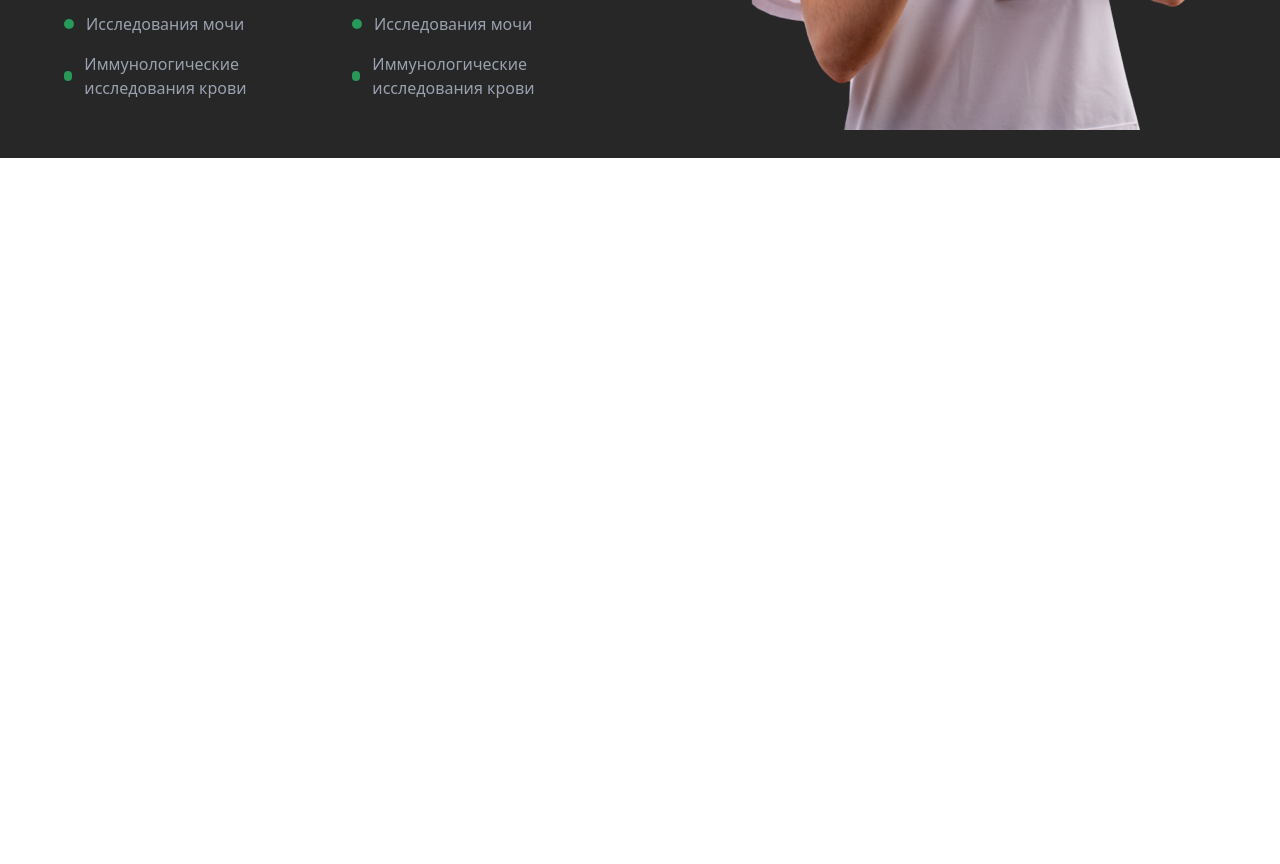
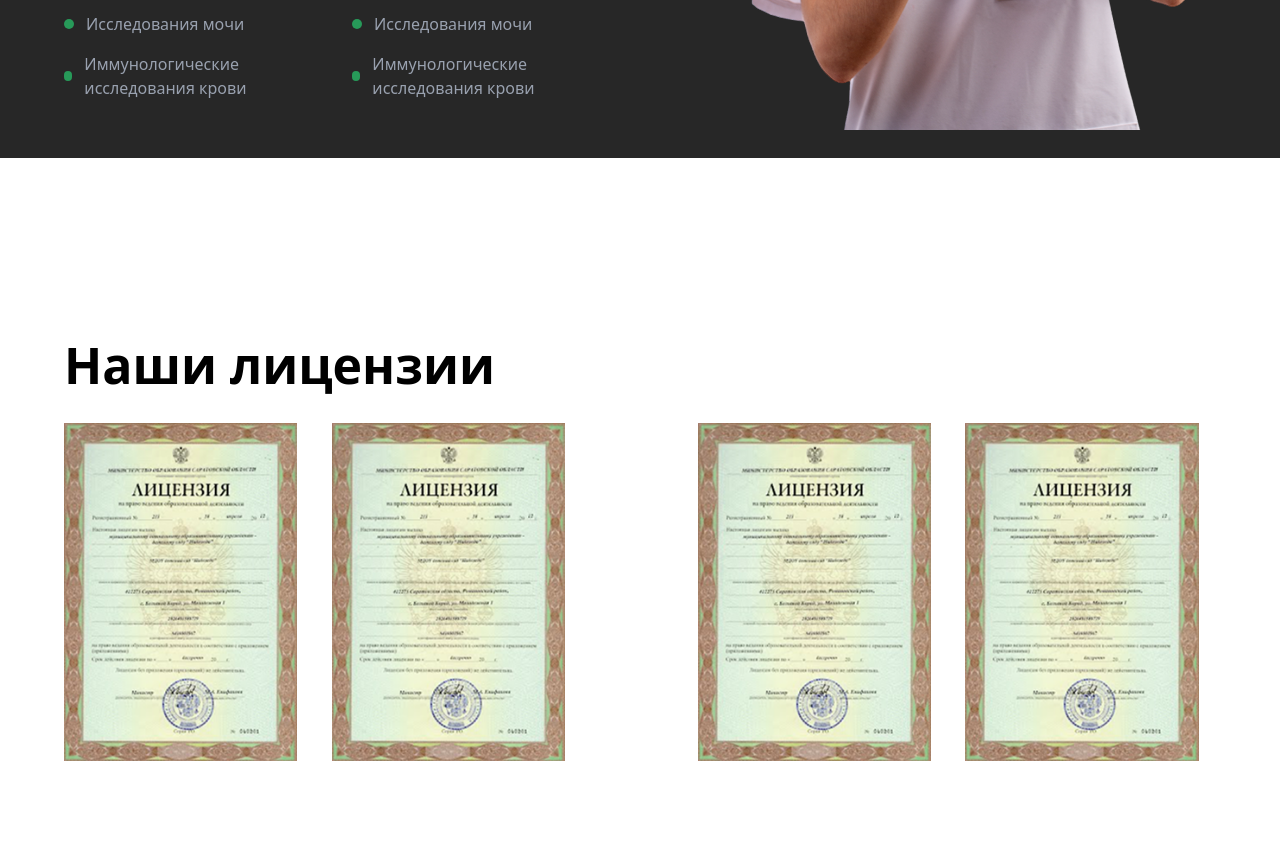
Before and after one commit to Abdulya03/git-grupa-5, a website: page index.html in a window 1280 px wide. Shown: the part 3074-3938 px from the top of the page. Before the commit the page ends 3402 px from the top, so only its background shows below. Drawn offline with nearby package versions, Linux system fonts and the light colour scheme; files that its build step writes are made by us from their sources.

Commit message:
PUPL-PAGE-1-(add select 6)

```diff
--- a/index.html
+++ b/index.html
@@ -318,7 +318,23 @@
                     </div>
                 </div>
             </div>
-            <img src="./pupl-img/woman-nurse-or-doctor-2021-08-27-13-41-17-utc-PhotoRoom 1.png" class="hidden sm:block" alt="">
+            <img src="./pupl-img/woman-nurse-or-doctor-2021-08-27-13-41-17-utc-PhotoRoom 1.png" class="hidden sm:block"
+                alt="">
+        </div>
+    </div>
+
+
+    <div class="w-[90%] py-[100px] m-auto ">
+        <p class="sm:text-[50px] text-[30px] font-black py-[20px]">Наши лицензии</p>
+        <div class="sm:flex sm:justify-between sm:items-center">
+            <div class="sm:w-[45%] w-full flex justify-between items-center ">
+                <img src="./pupl-img/image 7.png" class="w-[45%]" alt=""> <br>
+                <img src="./pupl-img/image 7.png" class="w-[45%]" alt=""> <br>
+            </div> <br>
+            <div class="sm:w-[45%] w-full flex justify-between items-center ">
+                <img src="./pupl-img/image 7.png" class="w-[45%]" alt=""> <br>
+                <img src="./pupl-img/image 7.png" class="w-[45%]" alt=""> <br>
+            </div>
         </div>
     </div>
 
```
